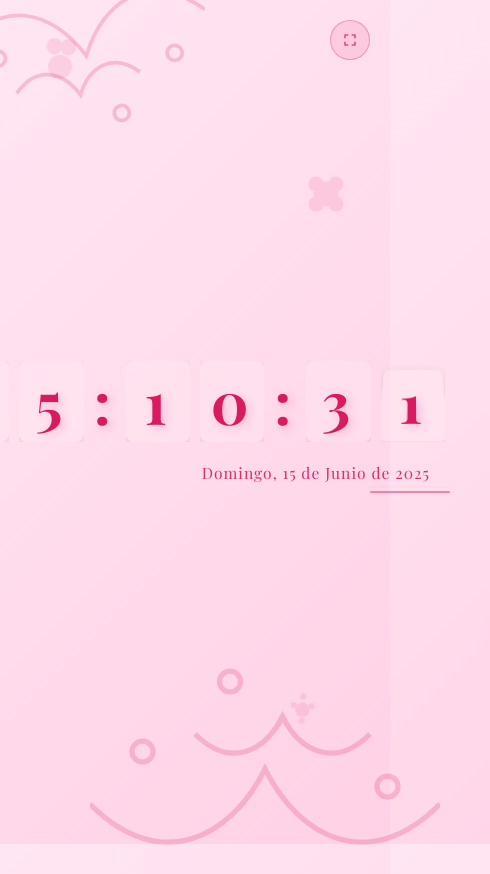
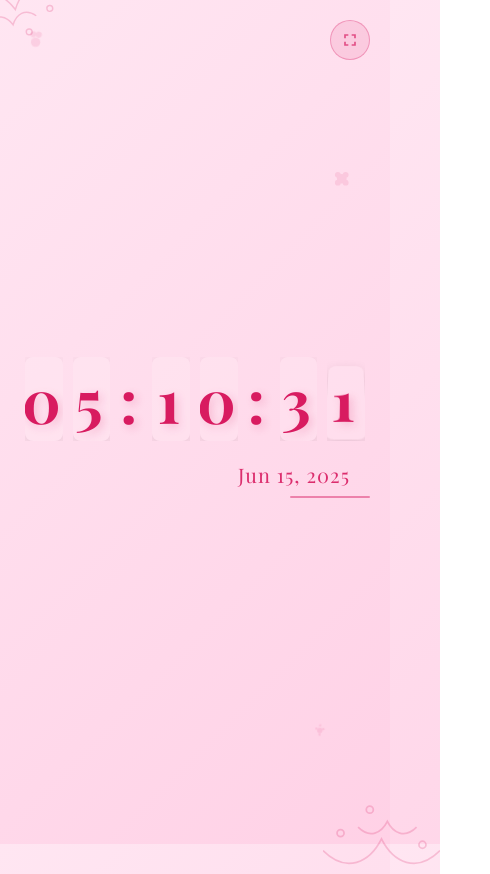
Before and after one commit to zharqtz/Reloj-Coquette, a plain HTML site: page index.html in a window 390 px wide. Shown: the whole page, 490 px wide, since content can reach past the window. Drawn offline with nearby package versions, Linux system fonts and the light colour scheme.

Commit message:
Update index.html

```diff
--- a/index.html
+++ b/index.html
@@ -22,18 +22,19 @@
             color: #d81b60;
             overflow: hidden;
             position: relative;
+            padding: 20px;
         }
 
         .container {
             position: relative;
             z-index: 10;
             text-align: center;
-            padding: 40px;
-            max-width: 900px;
+            max-width: 1200px;
+            width: 100%;
         }
 
         .clock {
-            font-size: 10vw;
+            font-size: clamp(60px, 10vw, 120px);
             font-weight: 700;
             letter-spacing: 5px;
             text-shadow: 3px 3px 10px rgba(216, 27, 96, 0.2);
@@ -97,7 +98,7 @@
         }
 
         .date {
-            font-size: 2.5vw;
+            font-size: clamp(20px, 2.5vw, 30px);
             text-align: right;
             margin-top: 10px;
             opacity: 0.9;
@@ -127,21 +128,22 @@
             stroke-width: 1.5;
             fill: none;
             opacity: 0.2;
+            pointer-events: none;
         }
 
         .vine-top-left {
             top: -20px;
             left: -30px;
-            width: 250px;
-            height: 250px;
+            width: min(250px, 25vw);
+            height: min(250px, 25vw);
             transform: rotate(-10deg);
         }
 
         .vine-bottom-right {
             bottom: -30px;
             right: -50px;
-            width: 350px;
-            height: 350px;
+            width: min(350px, 30vw);
+            height: min(350px, 30vw);
             transform: rotate(180deg);
         }
 
@@ -151,24 +153,25 @@
             z-index: 1;
             opacity: 0.1;
             animation: float 15s infinite ease-in-out;
+            pointer-events: none;
         }
 
         .flower-1 {
-            width: 80px;
+            width: min(80px, 8vw);
             top: 5%;
             left: 5%;
             animation-delay: 0s;
         }
 
         .flower-2 {
-            width: 60px;
+            width: min(60px, 6vw);
             bottom: 10%;
             right: 15%;
             animation-delay: -5s;
         }
 
         .flower-3 {
-            width: 50px;
+            width: min(50px, 5vw);
             top: 20%;
             right: 10%;
             animation-delay: -10s;
@@ -206,16 +209,6 @@
             height: 20px;
             fill: #d81b60;
             opacity: 0.7;
-        }
-
-        /* Responsive */
-        @media (max-width: 768px) {
-            .clock {
-                font-size: 15vw;
-            }
-            .date {
-                font-size: 4vw;
-            }
         }
     </style>
 </head>
@@ -280,10 +273,9 @@
         const dateElement = document.getElementById('date');
         const fullscreenBtn = document.getElementById('fullscreen-btn');
 
-        // Formato de fecha en español
-        const days = ['Domingo', 'Lunes', 'Martes', 'Miércoles', 'Jueves', 'Viernes', 'Sábado'];
-        const months = ['Enero', 'Febrero', 'Marzo', 'Abril', 'Mayo', 'Junio',
-                        'Julio', 'Agosto', 'Septiembre', 'Octubre', 'Noviembre', 'Diciembre'];
+        // Formato de fecha en inglés
+        const months = ['Jan', 'Feb', 'Mar', 'Apr', 'May', 'Jun',
+                        'Jul', 'Aug', 'Sep', 'Oct', 'Nov', 'Dec'];
 
         // Almacena los valores anteriores para la animación
         let prevHours = '';
@@ -341,8 +333,8 @@
             const minutes = now.getMinutes().toString().padStart(2, '0');
             const seconds = now.getSeconds().toString().padStart(2, '0');
 
-            // Actualizar fecha
-            dateElement.textContent = `${days[now.getDay()]}, ${now.getDate()} de ${months[now.getMonth()]} de ${now.getFullYear()}`;
+            // Actualizar fecha en formato "Jun 15, 2025"
+            dateElement.textContent = `${months[now.getMonth()]} ${now.getDate()}, ${now.getFullYear()}`;
 
             // Actualizar horas si cambiaron
             if (hours !== prevHours) {
```
